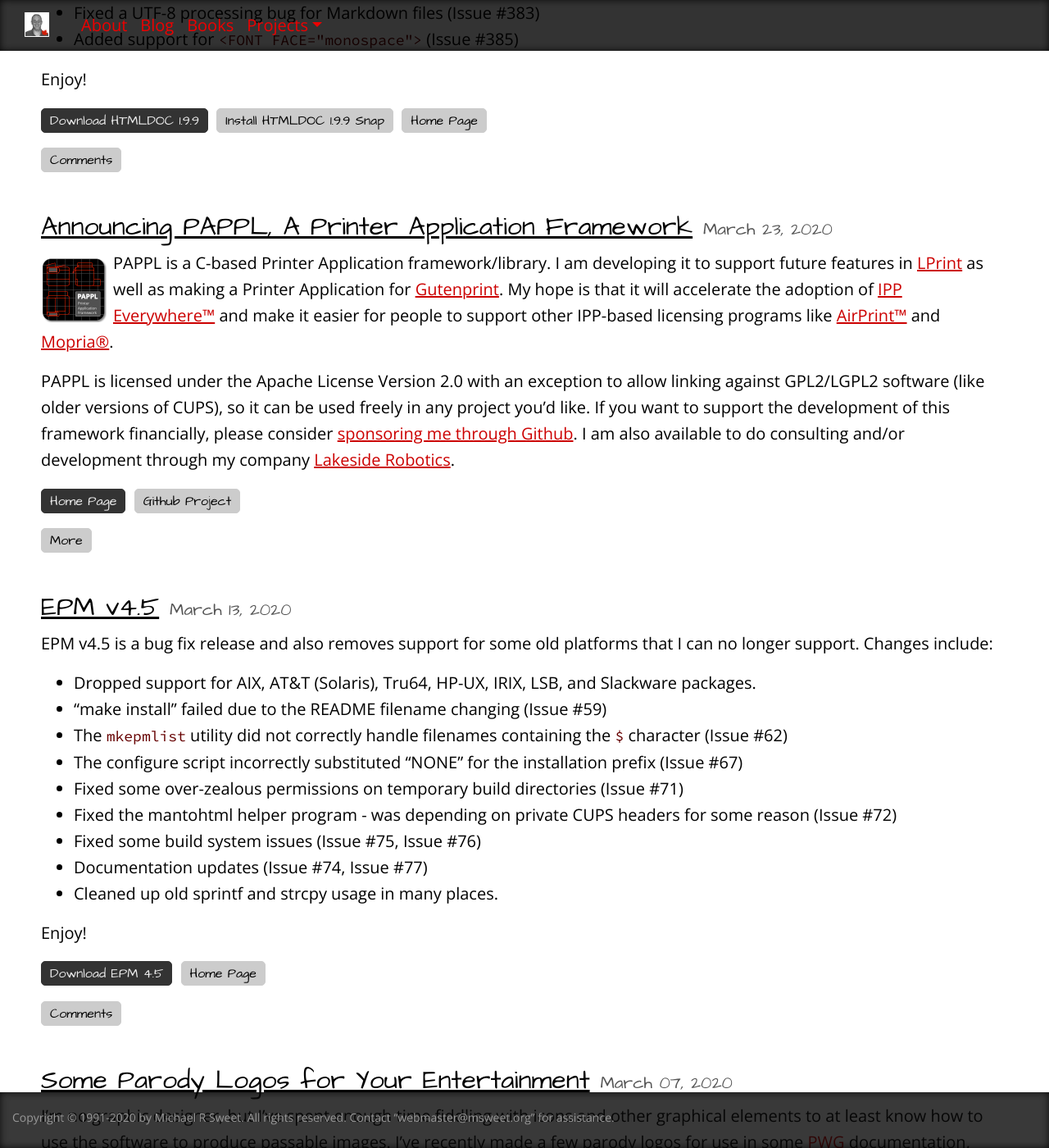
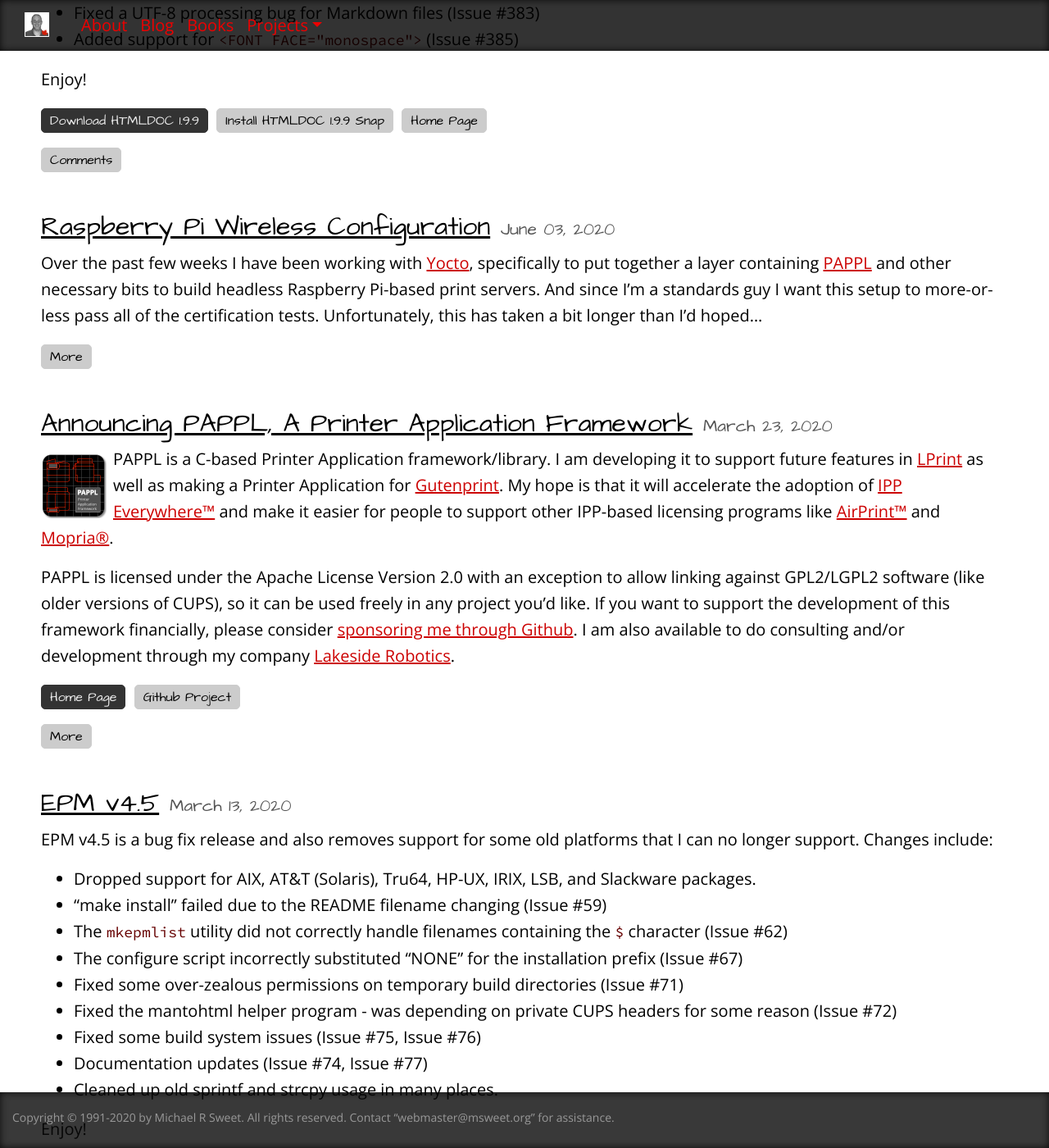
Before and after one commit to michaelrsweet/michaelrsweet.github.com, a Jekyll site: the page built from blog.html, in a window 1280 px wide and 1400 px high, scrolled down 327 px. Shown: the whole window at 82% size. Built offline with Jekyll 4.4.1, drawn with Linux system fonts in a browser that asks for light colours; some of the changed lines change nothing that is shown.

Commit message:
Add article about Rasp Pi wireless.

````diff
--- /dev/null
+++ b/_posts/2020-06-03-raspberry-pi-wireless-configuration.md
@@ -0,0 +1,129 @@
+---
+title: Raspberry Pi Wireless Configuration
+category: website
+layout: post
+permalink: /blog/:year-:month-:day-:title.html
+excerpt_separator: <!--more-->
+comments: true
+commentform: true
+---
+
+Over the past few weeks I have been working with
+[Yocto](https://www.yoctoproject.org), specifically to put together a layer
+containing [PAPPL](https://www.msweet.org/pappl) and other necessary bits to
+build headless Raspberry Pi-based print servers.  And since I'm a standards guy
+I want this setup to more-or-less pass all of the certification tests.
+Unfortunately, this has taken a bit longer than I'd hoped...
+
+<!--more-->
+
+Yocto
+-----
+
+Yocto is an embedded Linux development environment - basically you create
+custom Linux images for the Raspberry Pi (or whatever other embedded board you
+are using), download them to the board or an SD card, and then run it.  You can
+also develop in QEMU virtual machines, although I haven't actually bothered with
+that.
+
+Yocto is organized into "images" which are the final OS images you put on your
+board, "layers" which are logical pieces of the OS - core, networking, multimedia,
+Board Support Packages ("BSPs"), etc. -  and "recipes" which represent
+individual packages or components for the OS.  You can customize all of these
+things, and everything gets compiled from source code or (if you are very lucky)
+can be found in an official pre-compiled repository hosted by the Yocto project.
+Building a Yocto image for the first time takes several hours, even on a really
+fast machine...
+
+I've been working with the "Zeus" branch (which until recently was the newest)
+and the official "meta-raspberrypi" BSP layer.  To that I've updated the
+[Avahi](https://www.avahi.org), [CUPS](https://www.cups.org),
+and [dhcpcd](https://roy.marples.name/projects/dhcpcd/) "recipes" to pull in the
+current versions of each.
+
+
+Certification Tests
+-------------------
+
+The two public certification tests I've been focusing on have been the PWG's
+[IPP Everywhere™ Printer Self-Certification Tools](https://www.pwg.org/ippeveselfcert)
+and Apple's [Bonjour Conformance Test ("BCT")](https://developer.apple.com/bonjour).
+PAPPL easily passes the IPP Everywhere tests, but getting the BCT to pass has
+been a major challenge thanks to some interesting bugs in the wireless
+drivers/firmware used for the Raspberry Pi.
+
+
+Raspberry Pi Wireless Drivers
+-----------------------------
+
+The Wi-Fi chipset used in Raspberry Pi boards is USB-based and is a "FullMAC"
+implementation - the chipset handles all of the low-level Wi-Fi communications,
+power management, reading/writing of packets, etc. and just passes on the
+(processed) information to the kernel driver.  So this means the Wi-Fi chip
+firmware needs to know how to handle low-level IP details and whether a given
+IP packet that is received over Wi-Fi needs to be passed on to the kernel.  This
+is where the problems begin.
+
+The first part of the BCT is a test of IPv4 link-local address handling.  With
+IPv4, link-local addresses (169.254.0.0/16) are typically only used when you
+don't have any working Internet infrastructure (more specifically, when there
+isn't a working DHCP server).  Each network device will try a series of
+semi-random addresses when it first comes on the network to find an available
+address.  The underlying protocol is defined in
+[RFC 3927](https://tools.ietf.org/html/rfc3927) and uses Address Resolution
+Protocol ("ARP") packets - a device asks whether any other device on the network
+is using a particular IP address, and if nothing answers after three attempts it
+then claims the address by announcing it a few times.
+
+This query process is where things break with the default wireless settings and
+the Raspberry Pi wireless firmware.  ARP packets are not addressed to a
+particular network device and they really need to be passed on to the kernel
+for processing.  The current firmware for the Raspberry Pi Wi-Fi chipset does
+not do this, however, preventing the link-local queries from working.  In
+addition, the power saving mode puts the Wi-Fi chipset to sleep in the middle of
+the BCT tests which run for several hours!
+
+
+Getting BCT to Pass
+-------------------
+
+After much research and experimentation, I ended up writing a small script to
+disable power management and put the Wi-Fi interface in "promiscuous" mode so
+that the Wi-Fi firmware sends all packets to the kernel and not just the ones
+with its local addresses:
+
+```
+"set-wireless-options.sh"
+
+#!/bin/sh
+iw dev wlan0 set power_save off
+ifconfig wlan0 promisc
+```
+
+I call this script from the `/etc/network/interfaces` configuration file:
+
+```
+"/etc/network/interfaces" (snippet)
+
+# Wireless interface
+auto wlan0
+iface wlan0 inet dhcp
+    wireless_mode managed
+    wireless_essid any
+    wpa-driver nl80211
+    wpa-conf /etc/wpa_supplicant.conf
+    # Replace "/PATH/TO" with the actual path to the script...
+    pre-up /PATH/TO/set-wireless-options.sh
+```
+
+With those changes I can get a Raspberry Pi Zero W to pass BCT.
+
+
+Future Developments
+-------------------
+
+At some point I will be making my Yocto layer public on Github, complete with
+the necessary recipes for PAPPL and other key components needed for a headless
+print server.  I'm also hoping that I'll be able to get some firmware and/or
+kernel driver bug fixes to make it unnecessary to use promiscuous mode or turn
+the power-saver features off - we'll see...
--- a/css/michaelrsweet.css
+++ b/css/michaelrsweet.css
@@ -10,6 +10,12 @@
 code, kbd, p.code, p.command, p.summary, pre, ul.code li, input[type="search"] {
   font-family: 'Source Code Pro', monospace;
   font-size: 90%;
+}
+
+pre {
+  background: #eee;
+  margin-left: 40px;
+  padding: 10px;
 }
 
 pre, pre code {
@@ -45,11 +51,11 @@
   color: #555;
 }
 
+kbd {
+  background: inherit;
+}
 code, kbd {
-  background: inherit;
-  border-radius: inherit;
   color: #600;
-  padding: inherit;
 }
 
 a:link, a:visited {
````
